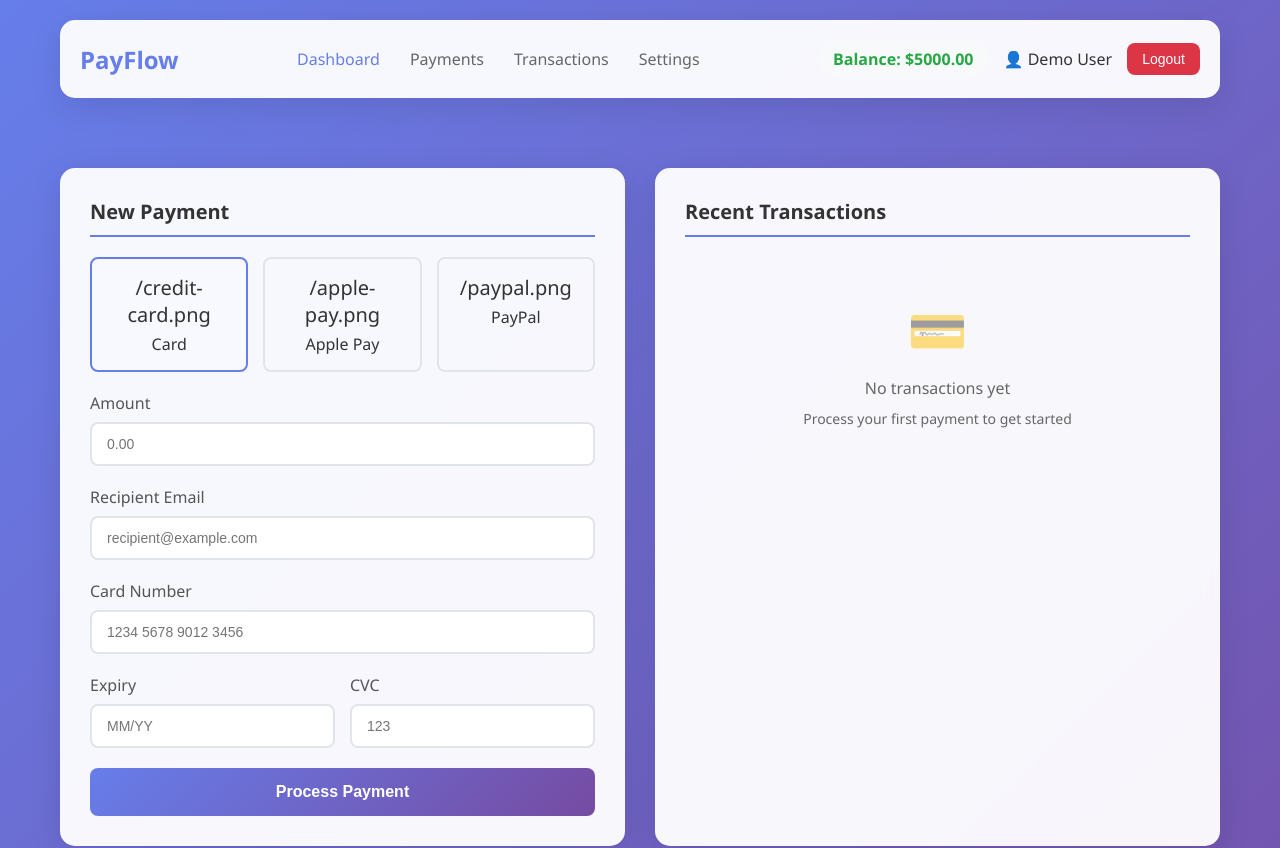
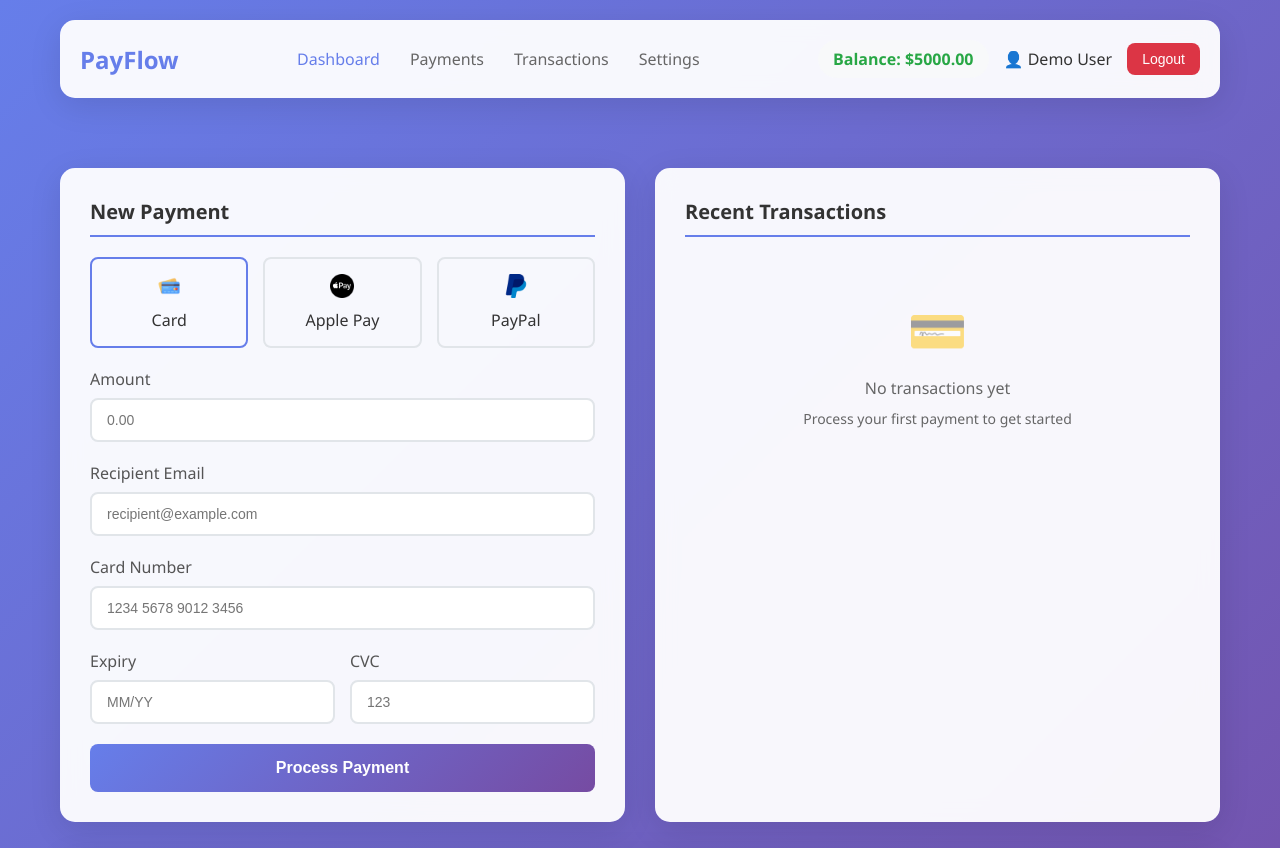
Before and after one commit to shreyaw333/realtime-payment-engine, a React (Create React App) app: page / in a window 1280 px wide. Shown: the top 848 px of the page. Built offline with nearby package versions, Linux system fonts and the light colour scheme.

Commit message:
updating frontend

```diff
--- a/src/components/PaymentForm.js
+++ b/src/components/PaymentForm.js
@@ -130,7 +130,9 @@ const PaymentForm = ({ onPayment, isProcessing }) => {
             className={`payment-method ${formData.paymentMethod === method.id ? 'active' : ''}`}
             onClick={() => setFormData(prev => ({ ...prev, paymentMethod: method.id }))}
           >
-            <div className="payment-method-icon">{method.icon}</div>
+            <div className="payment-method-icon">
+              <img src={method.icon} alt={method.name} style={{ width: '24px', height: '24px' }} />
+            </div>
             <div>{method.name}</div>
           </div>
         ))}
```
